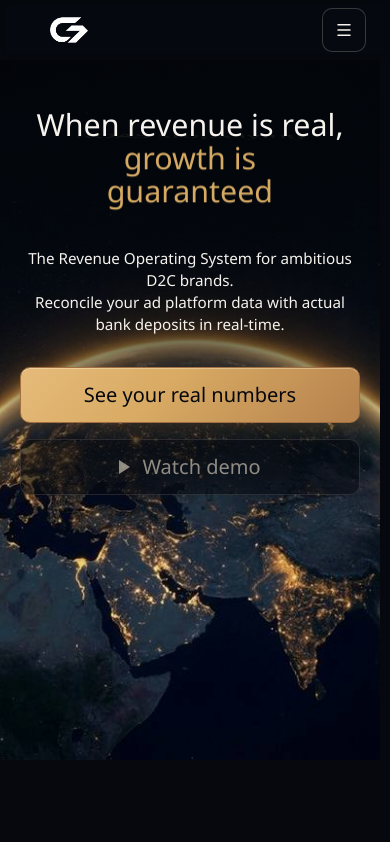
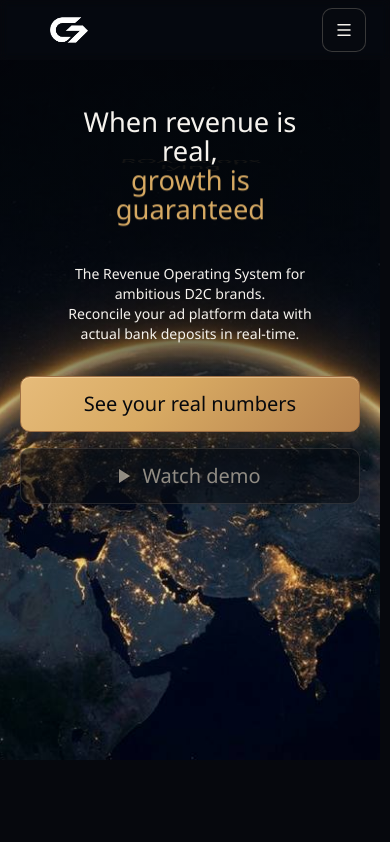
Before and after one commit to Alvaro00-clozr/CLOZR-WEB-Provisional, a React (Vite) app: page / in a window 390 px wide. Shown: the top 842 px of the page. Built offline with nearby package versions, Linux system fonts and the light colour scheme.

Commit message:
Update HeroSection.tsx

```diff
--- a/src/components/HeroSection.tsx
+++ b/src/components/HeroSection.tsx
@@ -199,11 +199,11 @@ function HeroSection() {
           <div className="mx-auto max-w-[980px] text-center">
             <h1
               data-reveal-text
-              className="mx-auto max-w-[18ch] font-[var(--font-heading)] text-[clamp(1.75rem,7.8vw,4.25rem)] leading-[1.08] text-[var(--text-primary)] sm:max-w-[20ch] sm:leading-[1.1] lg:max-w-none"
+              className="mx-auto max-w-[16ch] px-2 font-[var(--font-heading)] text-[clamp(1.5rem,7vw,3rem)] leading-[1.06] text-[var(--text-primary)] sm:max-w-[19ch] sm:px-0 sm:text-[clamp(1.85rem,7.6vw,4.25rem)] sm:leading-[1.1] lg:max-w-none"
             >
               {copy.titleStart}
               <br />
-              <span className="relative mx-auto inline-grid w-[8.8em] align-top text-center text-[var(--brand-warning)] [perspective:1000px] lg:w-auto lg:whitespace-nowrap">
+              <span className="relative mx-auto inline-grid w-[7.8em] align-top text-center text-[var(--brand-warning)] [perspective:1000px] sm:w-[8.4em] lg:w-auto lg:whitespace-nowrap">
                 <span aria-hidden="true" className="invisible block lg:whitespace-nowrap">
                   {longestRotatingPhrase}
                 </span>
@@ -224,7 +224,7 @@ function HeroSection() {
 
             <p
               data-reveal-text
-              className="mx-auto mt-10 max-w-[860px] text-[clamp(0.95rem,3.9vw,1.15rem)] leading-[1.45] text-[var(--text-primary)] md:body-lg"
+              className="mx-auto mt-10 max-w-[34ch] px-2 text-[clamp(0.88rem,3.2vw,1.1rem)] leading-[1.42] text-[var(--text-primary)] sm:max-w-[860px] sm:px-0 md:body-lg"
             >
               {copy.descriptionLine1}
               <br />
```
